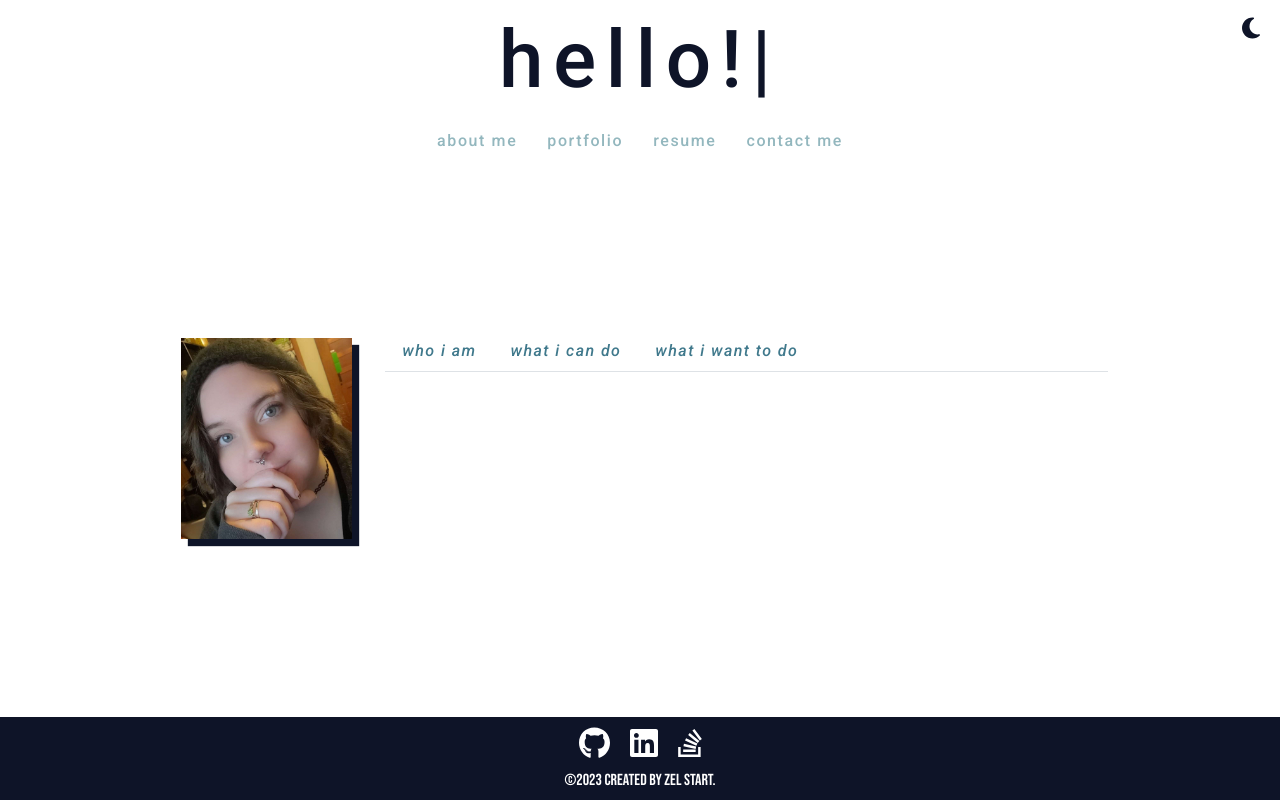
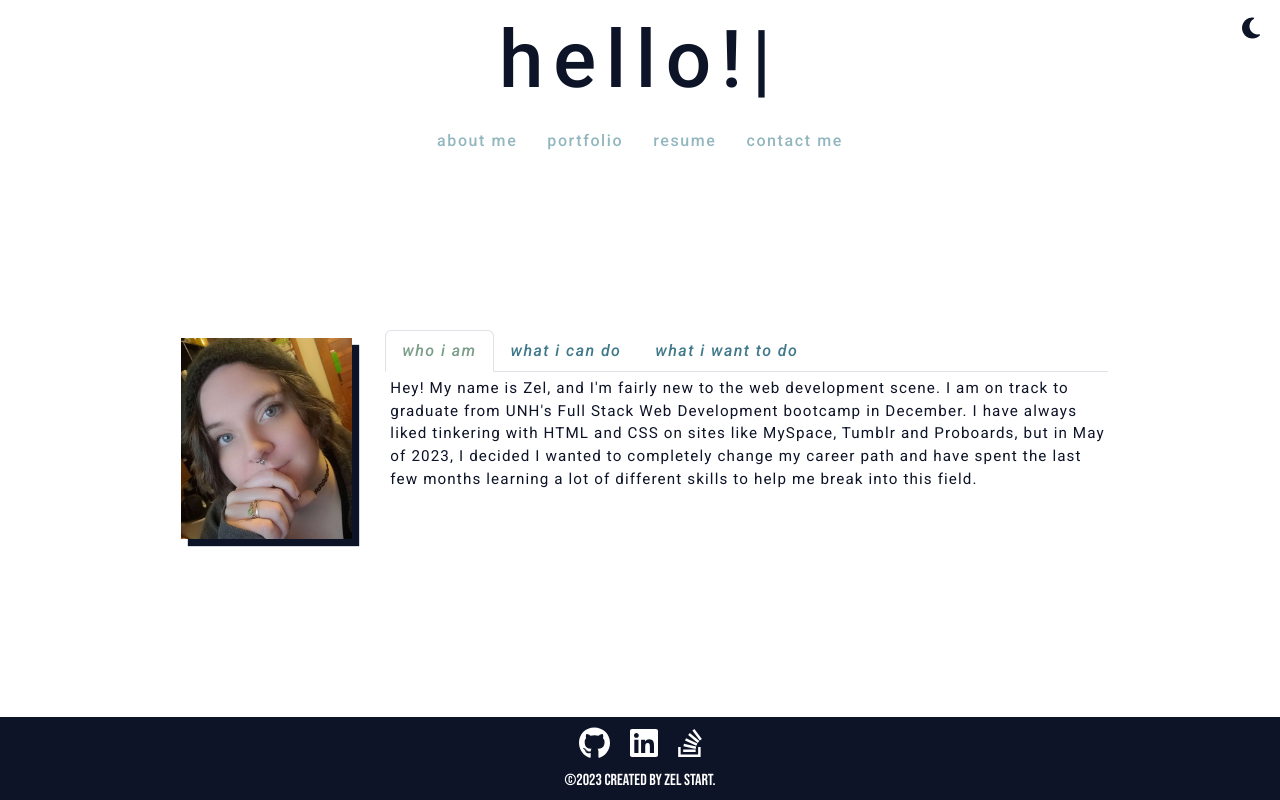
Before and after one commit to zelstart/react-portfolio, a React (Vite) app in the folder react-portfolio/: page / in a window 1280 px wide. Built offline with nearby package versions, Linux system fonts and the light colour scheme.

Commit message:
default tab set

```diff
--- a/react-portfolio/src/components/pages/AboutMe/AboutMe.jsx
+++ b/react-portfolio/src/components/pages/AboutMe/AboutMe.jsx
@@ -9,12 +9,12 @@ import Skills from '../../Skills/Skills';
 function AboutMe() {
     return (
         <Container fluid>
-            <Row className="justify-content-center overflow-x-hidden">
+            <Row className="justify-content-center overflow-x-hidden my-3">
                 <Col className="image-container order-2 order-md-1 d-flex justify-content-center" lg={2} md={4} sm={12}>
                     <img src={profilePic} alt="Profile" className="profile-pic drop-image" />
                 </Col>
                 <Col className='order-1 order-md-2' lg={7} md={7} sm={12}>
-                    <Tabs defaultActiveKey="who i am" id="">
+                    <Tabs defaultActiveKey="who-i-am" id="">
                 <Tab eventKey="who-i-am" title="who i am">
                     <p className='about-me-text'>Hey! My name is Zel, and I'm fairly new to the web development scene. I am on track to graduate from UNH's Full Stack Web Development bootcamp in December. I have always liked tinkering with HTML and CSS on sites like MySpace, Tumblr and Proboards, but in May of 2023, I decided I wanted to completely change my career path and have spent the last few months learning a lot of different skills to help me break into this field. </p>
                 </Tab>
```
